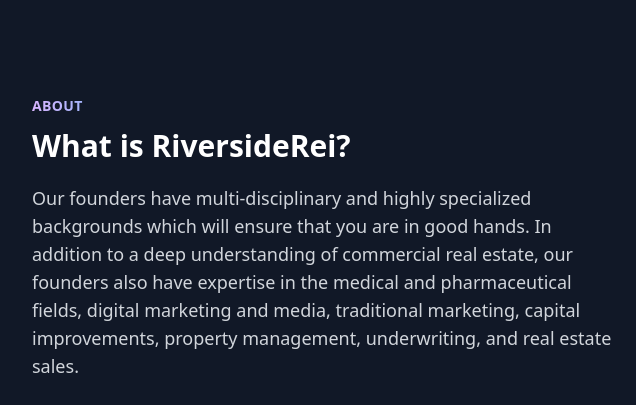
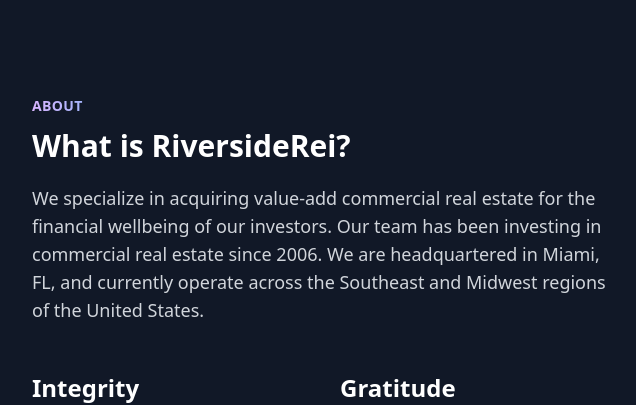
Before and after one commit to adennnn/Riverside, a plain HTML site: page index2.html in a window 1280 px wide. Shown: the top 405 px of the page, 0-636 px from the left. Drawn offline with Linux system fonts and the light colour scheme.

Commit message:
Update index2.html

```diff
--- a/index2.html
+++ b/index2.html
@@ -24,7 +24,7 @@
                   <span class="bg-gradient-to-r from-purple-300 to-indigo-300 bg-clip-text text-transparent">About</span>
                 </h2>
                 <p class="mt-3 text-3xl font-extrabold text-white">What is RiversideRei?</p>
-                <p class="mt-5 text-lg text-gray-300">Our founders have multi-disciplinary and highly specialized backgrounds which will ensure that you are in good hands. In addition to a deep understanding of commercial real estate, our founders also have expertise in the medical and pharmaceutical fields, digital marketing and media, traditional marketing, capital improvements, property management, underwriting, and real estate sales.</p>
+                <p class="mt-5 text-lg text-gray-300">We specialize in acquiring value-add commercial real estate for the financial wellbeing of our investors. Our team has been investing in commercial real estate since 2006. We are headquartered in Miami, FL, and currently operate across the Southeast and Midwest regions of the United States.</p>
                 <div class="mt-12 grid grid-cols-1 gap-y-12 gap-x-6 sm:grid-cols-2">
                   <p>
                     <span class="block text-2xl font-bold text-white">Integrity</span>
```
